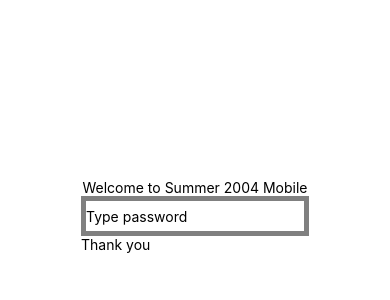
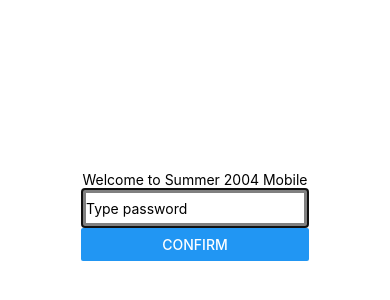
Before and after one commit to cold-flatwhite/Summer24, a React Native app: screen / in a window 390 px wide. Shown: the part 206-506 px from the top of the page. Built offline with nearby package versions, Linux system fonts and the light colour scheme.

Commit message:
adding Button and function handleConfirm to logs what user has typed in the TextInput to console.

```diff
--- a/Component/Input.js
+++ b/Component/Input.js
@@ -1,23 +1,36 @@
-import { View, Text, TextInput } from "react-native";
+import { View, Text, TextInput, Button } from "react-native";
 import React, { useState } from "react";
 
 const Input = () => {
   const [text, setText] = useState("");
-  const [focus, setFocus] = useState(true);
+  const [blur, setBlur] = useState(true);
+  function handleConfirm () {
+    console.log("user typed", text);
+  }
   return (
     <View>
       <TextInput
+        autoFocus={true}
         style={{ height: 40, borderColor: 'gray', borderWidth: 5}}
         placeholder="Type password"
         secureTextEntry={true}
+        onBlur={() => {
+          setBlur(true);
+        }}
+        onFocus={() => {
+          setBlur(false);
+        }}
         onChangeText={(newText) => {
           setText(newText);
           setFocus(true);
         }}
-        onBlur={() => setFocus(false)}
+
         value={text}
       />
-      {focus && <Text>Thank you</Text>}
+      {blur && <Text>Thank you</Text>}
+      <Button title="confirm" onPress = {() => {
+        handleConfirm();
+      }} />
     </View>
   );
 };
```
